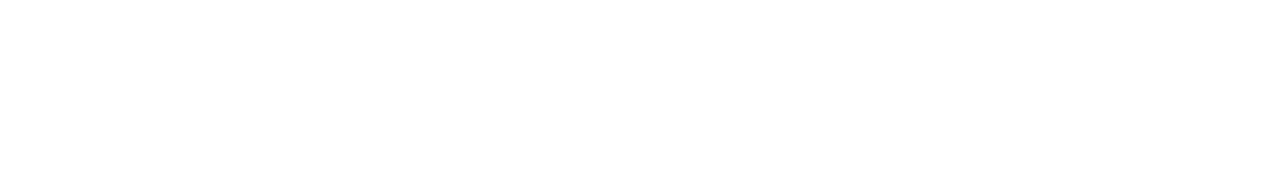
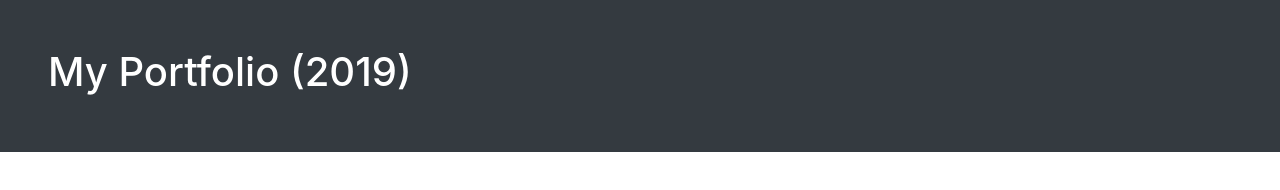
Before and after one commit to motokikasai/portfolio-2019, a website: page src/index.html in a window 1280 px wide. Drawn offline with nearby package versions, Linux system fonts and the light colour scheme; files that its build step writes are made by us from their sources.

Commit message:
Create scss partial as a starter

```diff
--- a/package.json
+++ b/package.json
@@ -1,5 +1,5 @@
 {
-  "name": "Portfolio 2019",
+  "name": "Portfolio2019",
   "version": "1.0.0",
   "description": "Motoki Kasai",
   "main": "index.html",
--- a/src/index.html
+++ b/src/index.html
@@ -8,6 +8,9 @@
     <link rel="stylesheet" href="styles/main.css" />
   </head>
   <body>
+    <section class="bg-dark p-5 text-white">
+      <h1>My Portfolio (2019)</h1>
+    </section>
     <!-- Custom scripts, edit above this line -->
     <script src="scripts/index.js"></script>
   </body>
--- a/src/scss/main.scss
+++ b/src/scss/main.scss
@@ -1,2 +1,3 @@
 // This is where you can import other stylesheets or write your scss code
 @import "../../node_modules/bootstrap/scss/bootstrap";
+@import "custom";
```
Also changed, not shown: src/scss/_custom.scss (added), 1 other file.
